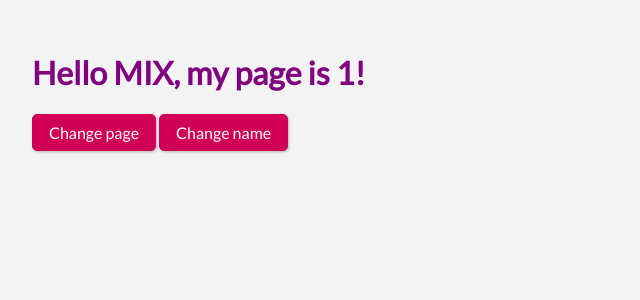
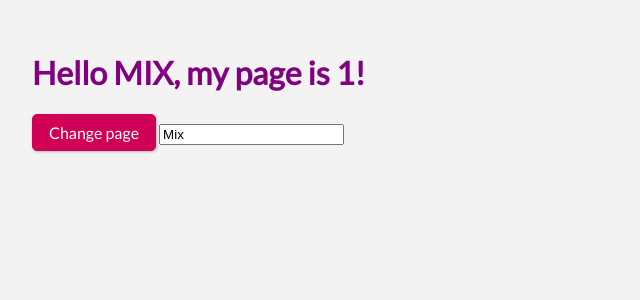
Before and after one commit to imrebartis/svelte-2019, a Svelte app: page / in a window 1280 px wide. Shown: the top 300 px of the page, without its empty margins (0-640 px from the left). Built offline with nearby package versions, Linux system fonts and the light colour scheme.

Commit message:
bind to element properties

```diff
--- a/src/App.svelte
+++ b/src/App.svelte
@@ -16,6 +16,11 @@
 	function changeName() {
 		name = 'Fix';
 	}
+
+	function nameInput(event) {
+		const enteredValue = event.target.value;
+		name = enteredValue;
+	}
 </script>
 
 <style>
@@ -26,4 +31,5 @@
 
 <h1>Hello {uppercaseName}, my page is {page}!</h1>
 <button on:click='{incrementPage}'>Change page</button>
-<button on:click='{changeName}'>Change name</button>
+<!-- <button on:click='{changeName}'>Change name</button> -->
+<input type="text" value="{name}" on:input="{nameInput}">
```
